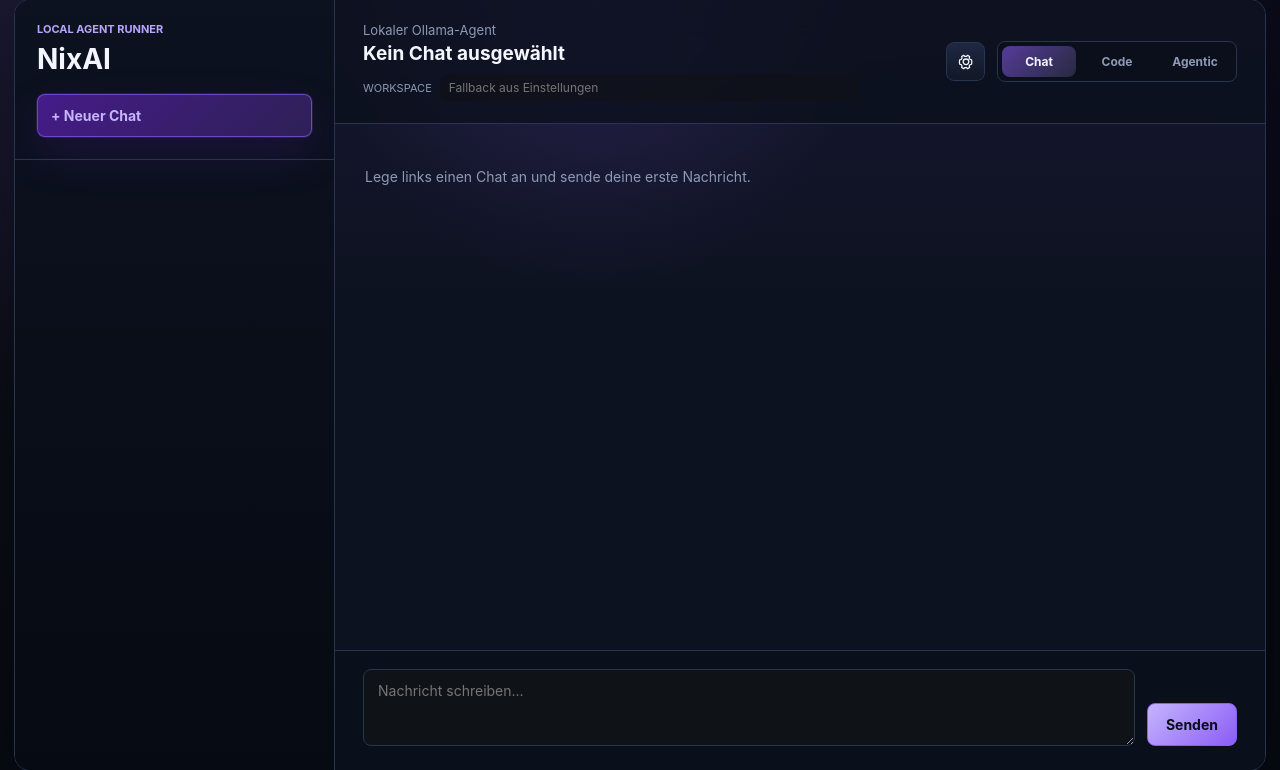
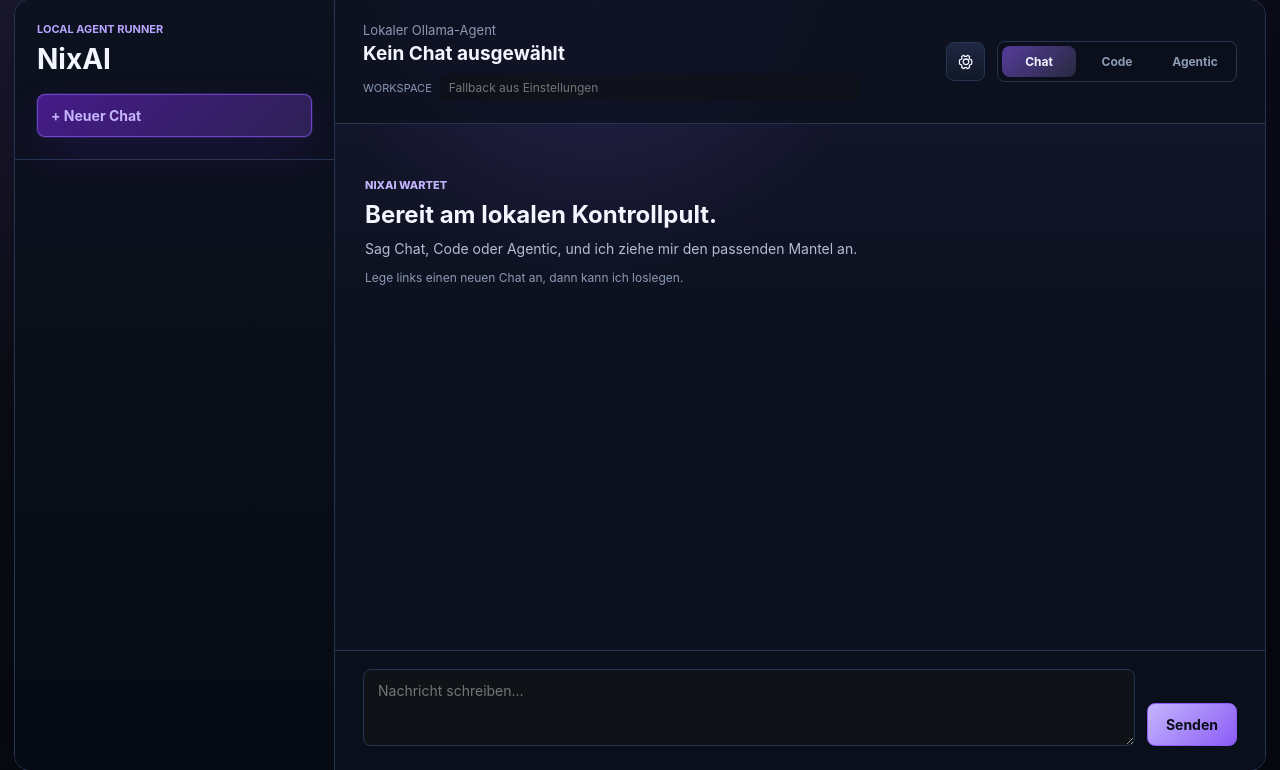
Before and after one commit to fkde/nixai, a FastAPI app: page / in a window 1280 px wide. Shown: the part 15-785 px from the top of the page. Run offline with FastAPI, Linux system fonts and the light colour scheme; data that the repository does not hold is empty; parts of the project's set-up code (start-up, migrations or seed data) failed here and were passed over; some libraries are stand-ins or nearby versions.

Commit message:
Add personalized empty chat intro

````diff
--- a/app/config.py
+++ b/app/config.py
@@ -37,6 +37,7 @@ def default_model_roles() -> list[ModelRole]:
 
 
 class Settings(BaseModel):
+    user_name: str = ""
     ollama_base_url: str = "http://localhost:11434"
     default_model: str = "llama3.1:8b"
     planner_model: str = "gemma4:e4b"
@@ -117,6 +118,7 @@ def load_settings() -> Settings:
 
 
 def save_settings(settings: Settings) -> None:
+    settings.user_name = " ".join(settings.user_name.strip().split())[:80]
     settings.default_model = settings.model_for_role("assistant")
     settings.planner_model = settings.model_for_role("planner")
     settings.worker_model = settings.model_for_role("worker")
--- a/app/static/app.js
+++ b/app/static/app.js
@@ -38,6 +38,7 @@ const settingsPanel = document.querySelector("#settings-panel");
 const settingsForm = document.querySelector("#settings-form");
 const settingsNavButtons = document.querySelectorAll(".settings-nav-button");
 const settingsSections = document.querySelectorAll(".settings-section");
+const userName = document.querySelector("#user-name");
 const ollamaBaseUrl = document.querySelector("#ollama-base-url");
 const workspacePath = document.querySelector("#workspace-path");
 const embeddingModel = document.querySelector("#embedding-model");
@@ -111,6 +112,52 @@ function escapeHtml(value) {
 function formatContent(content) {
   const escaped = escapeHtml(content);
   return escaped.replace(/```([\s\S]*?)```/g, (_match, code) => `<pre><code>${code.trim()}</code></pre>`);
+}
+
+function firstName() {
+  return (state.settings?.user_name || "").trim().split(/\s+/)[0] || "";
+}
+
+function emptyGreeting() {
+  const name = firstName();
+  const suffix = name ? `, ${escapeHtml(name)}` : "";
+  const variants = [
+    {
+      title: `Nixorious ist wach${suffix}.`,
+      text: "Ich habe Kaffee simuliert, die Konsole geradegerückt und warte auf den ersten Gedanken.",
+    },
+    {
+      title: `Bereit am lokalen Kontrollpult${suffix}.`,
+      text: "Sag Chat, Code oder Agentic, und ich ziehe mir den passenden Mantel an.",
+    },
+    {
+      title: `Leerer Chat. Maximale Möglichkeiten${suffix}.`,
+      text: "Noch ist hier alles still. Verdächtig still. Schreib etwas und wir ändern das.",
+    },
+    {
+      title: `Hier ist NixAI${suffix}.`,
+      text: "Lokal, motiviert und nur einen Prompt davon entfernt, sich nützlich zu machen.",
+    },
+  ];
+  const seed = state.activeChatId
+    ? [...state.activeChatId].reduce((sum, char) => sum + char.charCodeAt(0), 0)
+    : new Date().getDate();
+  return variants[seed % variants.length];
+}
+
+function emptyChatHtml(kind = "chat") {
+  const greeting = emptyGreeting();
+  const helper = kind === "none"
+    ? "Lege links einen neuen Chat an, dann kann ich loslegen."
+    : "Starte mit einer Nachricht. Ich verspreche, nicht dramatischer zu antworten als nötig.";
+  return `
+    <section class="empty">
+      <span>NixAI wartet</span>
+      <h3>${greeting.title}</h3>
+      <p>${greeting.text}</p>
+      <small>${helper}</small>
+    </section>
+  `;
 }
 
 function thumbIcon(direction) {
@@ -435,6 +482,7 @@ function collectModelRoles() {
 
 function renderSettings() {
   if (!state.settings) return;
+  userName.value = state.settings.user_name || "";
   ollamaBaseUrl.value = state.settings.ollama_base_url || "";
   workspacePath.value = state.settings.workspace_path || "";
   embeddingModel.value = state.settings.embedding_model || "";
@@ -533,11 +581,11 @@ function closeSettings() {
 function renderMessages(messages) {
   messagesEl.innerHTML = "";
   if (!state.activeChatId) {
-    messagesEl.innerHTML = '<p class="empty">Lege links einen Chat an und sende deine erste Nachricht.</p>';
+    messagesEl.innerHTML = emptyChatHtml("none");
     return;
   }
   if (messages.length === 0) {
-    messagesEl.innerHTML = '<p class="empty">Dieser Chat ist noch leer.</p>';
+    messagesEl.innerHTML = emptyChatHtml("chat");
     return;
   }
   for (const message of messages) {
@@ -1245,6 +1293,7 @@ settingsForm.addEventListener("submit", async (event) => {
   const assistantRole = modelRoles.find((item) => item.role.toLowerCase() === "assistant") || modelRoles[0];
   const payload = {
     ...state.settings,
+    user_name: userName.value.trim(),
     ollama_base_url: ollamaBaseUrl.value.trim(),
     workspace_path: workspacePath.value.trim(),
     embedding_model: embeddingModel.value.trim(),
@@ -1264,6 +1313,9 @@ settingsForm.addEventListener("submit", async (event) => {
     });
     await loadTools();
     renderSettings();
+    if (messagesEl.querySelector(".empty")) {
+      renderMessages([]);
+    }
     setStatus("Einstellungen gespeichert");
   } catch (error) {
     setStatus(error.message, true);
--- a/app/static/index.html
+++ b/app/static/index.html
@@ -100,6 +100,11 @@
               </div>
 
               <div class="settings-grid two">
+                <label class="field settings-card">
+                  <span>Dein Name</span>
+                  <input id="user-name" type="text" placeholder="Flo" />
+                </label>
+
                 <label class="field settings-card">
                   <span>Ollama URL</span>
                   <input id="ollama-base-url" type="url" placeholder="http://localhost:11434" />
--- a/app/static/style.css
+++ b/app/static/style.css
@@ -314,8 +314,38 @@ button:hover {
 }
 
 .empty {
+  display: grid;
+  gap: 10px;
   color: var(--muted);
   max-width: 640px;
+  padding: 24px 0;
+}
+
+.empty span {
+  color: var(--accent-strong);
+  font-size: 11px;
+  font-weight: 800;
+  letter-spacing: 0;
+  text-transform: uppercase;
+}
+
+.empty h3 {
+  margin: 0;
+  color: var(--text);
+  font-size: 24px;
+  line-height: 1.1;
+}
+
+.empty p {
+  margin: 0;
+  color: #b5bdd3;
+  font-size: 14px;
+  line-height: 1.55;
+}
+
+.empty small {
+  color: var(--muted);
+  font-size: 12px;
 }
 
 .message {
````
